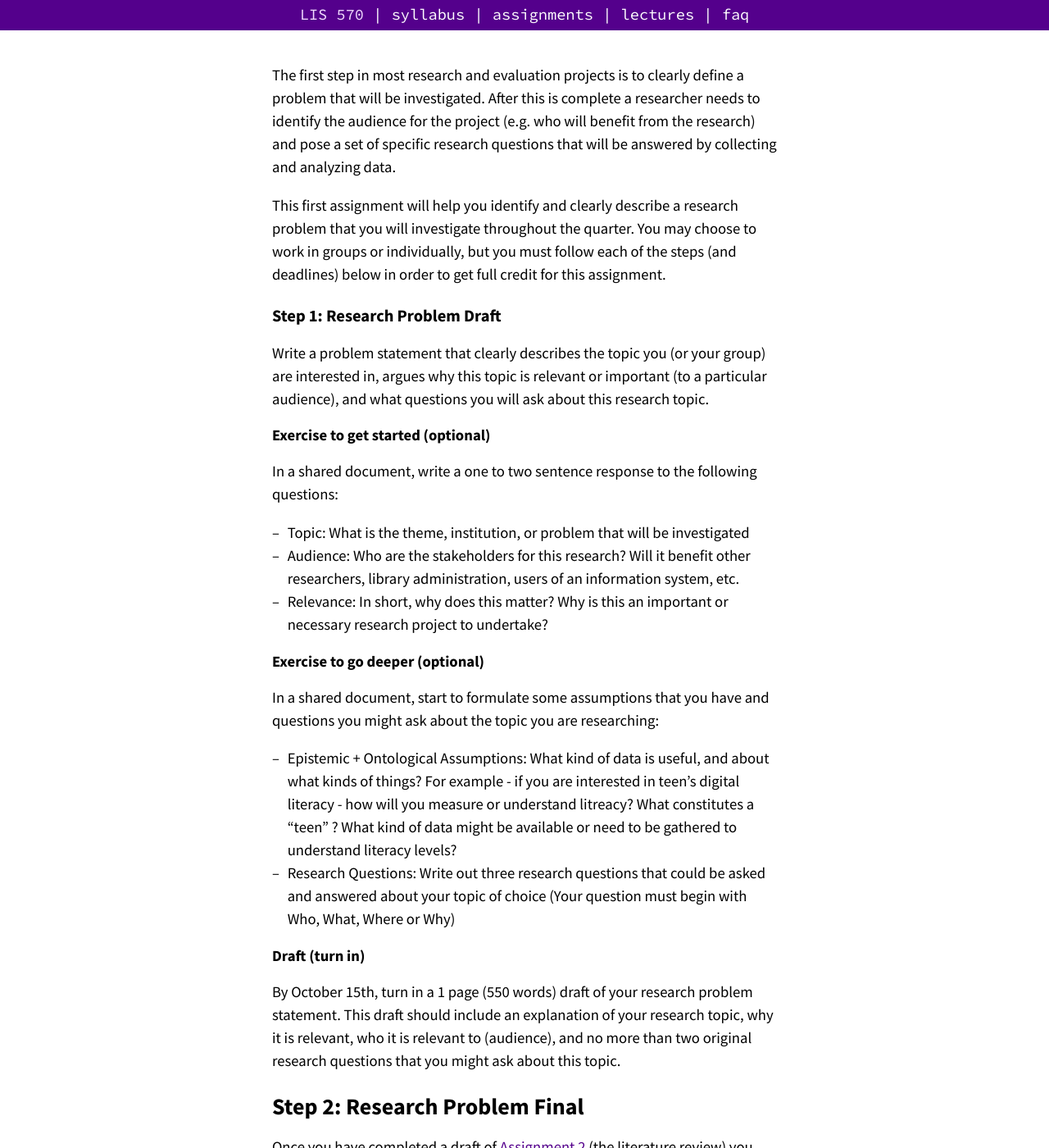
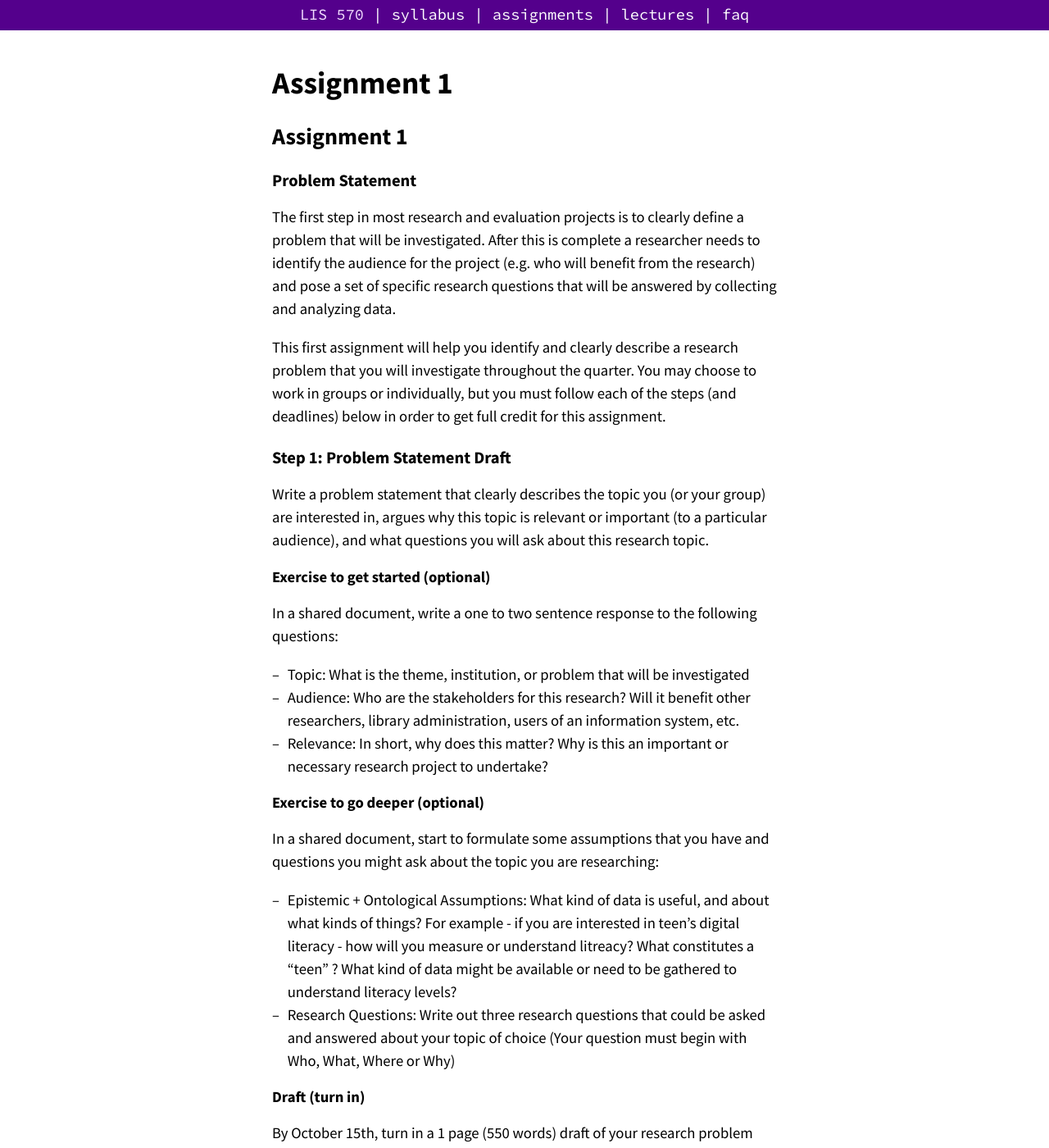
Before and after one commit to nniiicc/LIS-570-Au2020, a Jekyll site: the page built from Asg-1.md, in a window 1280 px wide and 1400 px high. Shown: the whole window at 82% size. Built offline with Jekyll 4.4.1, drawn with Linux system fonts in a browser that asks for light colours; our own code applies the rules of GitHub Pages for plain Markdown files; some of the changed text lies outside the part shown.

Commit message:
push heading changes

```diff
--- a/Asg-1.md
+++ b/Asg-1.md
@@ -2,12 +2,14 @@
 layout: page
 title: Assignment 1: Research Evaluation Problem Statement
 ---
+# Assignment 1
 
+## Problem Statement
 The first step in most research and evaluation projects is to clearly define a problem that will be investigated. After this is complete a researcher needs to identify the audience for the project (e.g. who will benefit from the research) and pose a set of specific research questions that will be answered by collecting and analyzing data.
 
 This first assignment will help you identify and clearly describe a research problem that you will investigate throughout the quarter. You may choose to work in groups or individually, but you must follow each of the steps (and deadlines) below in order to get full credit for this assignment.
 
-## Step 1: Research Problem Draft
+## Step 1: Problem Statement Draft
 Write a problem statement that clearly describes the topic you (or your group) are interested in, argues why this topic is relevant or important (to a particular audience), and what questions you will ask about this research topic.
 
 ### Exercise to get started (optional)
@@ -26,7 +28,7 @@
 ### Draft (turn in)
 By October 15th, turn in a 1 page (550 words) draft of your research problem statement. This draft should include an explanation of your research topic, why it is relevant, who it is relevant to (audience), and no more than two original research questions that you might ask about this topic.
 
-# Step 2: Research Problem Final
+# Step 2: Problem Statement Final
 Once you have completed a draft of [Assignment 2]() (the literature review) you will likely have a deeper understanding of the topic you researching, and you will be informed by the findings of previous research about this topic.
 
 To complete Assignment 1 you should revise and improve your problem statement draft with this new knowledge. This new (final) draft should be 1.5 pages (800 words) - it should include a description of the topic, a description of the audience, a set of research questions, and a justification for why those research questions are appropriate and important to answer.
```
Also changed, not shown: Asg-2.md (+2 -1 lines), Asg-3.md (+3 -0 lines), 3 other files.
